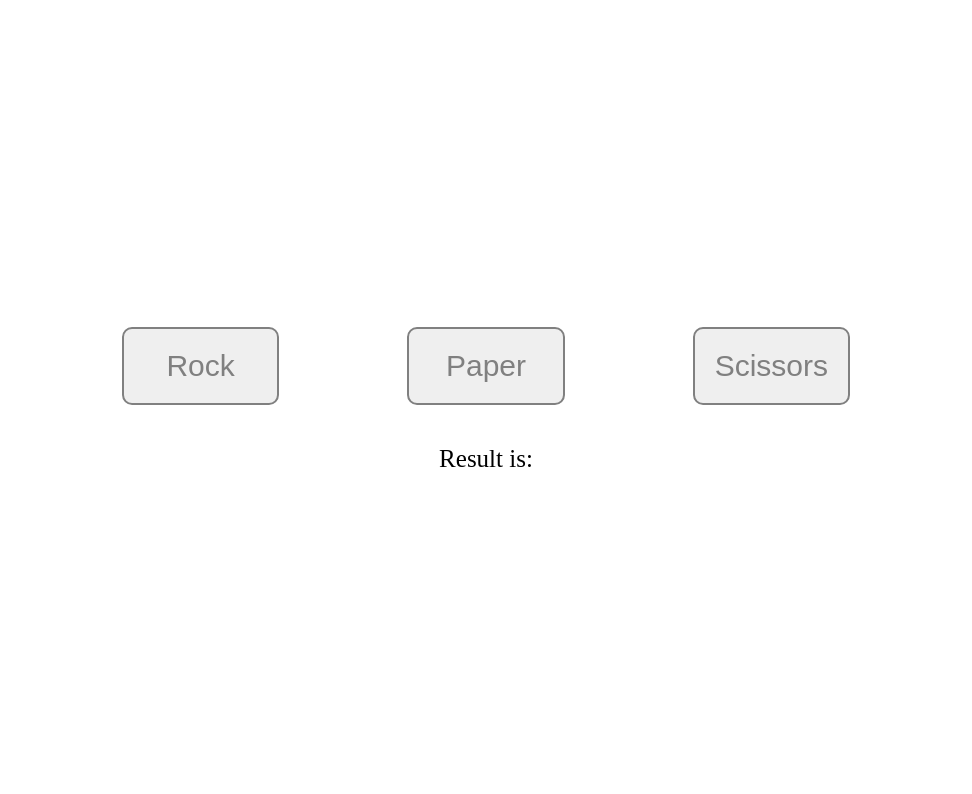
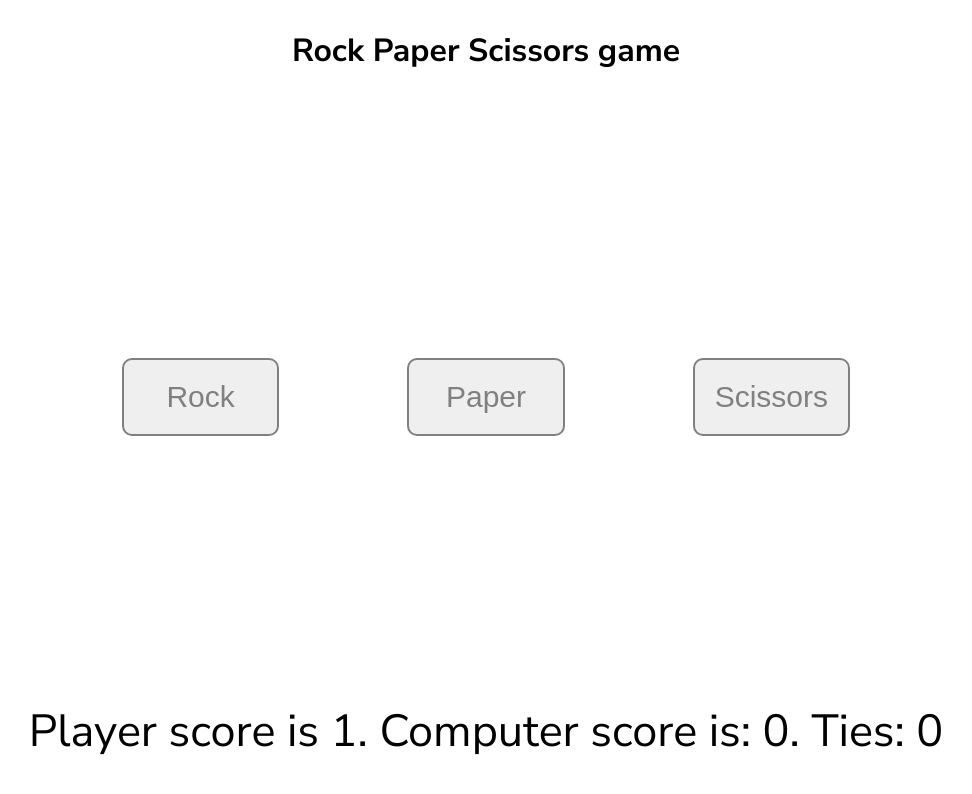
Before and after one commit to Ziviy/Odin-JS, a plain HTML site: page rock-paper-scissors/index.html in a window 1280 px wide. Both pictures are taken after a click on the button "Rock". Shown: the whole page, without its empty margins (154-1126 px from the left). Drawn offline with Linux system fonts and the light colour scheme.

Commit message:
Game logic reworked
Reworked game logic, added some css. There is more to be done

```diff
--- a/rock-paper-scissors/index.html
+++ b/rock-paper-scissors/index.html
@@ -9,13 +9,16 @@
 </head>
 <body>
   <div class="container">
+    <div class="topsection">
+        <h1>Rock Paper Scissors game</h1>
+    </div>
     <div class="buttons">
       <button class="button">Rock</button>
       <button class="button">Paper</button>
       <button class="button">Scissors</button>
     </div>
-    <div class="results">
-      <span>Result is:</span>
+    <div class = "results-container">
+      <span class = "results">Player score is 0. Computer score is: 0. Ties: 0</span>
     </div>
   </div>
 </body>
--- a/rock-paper-scissors/javascript.js
+++ b/rock-paper-scissors/javascript.js
@@ -4,12 +4,11 @@ function getComputerSelection() {
     return choice[random];
 }
 
-// function getPlayerSelection() {
-//     let playerSelection = prompt("Type your choice: ");
-//     playerSelection = playerSelection.toLowerCase();
-//     return playerSelection;
-
-// }
+function getPlayerSelection(e) {
+    let playerSelection = e.target.innerText.toLowerCase();
+    let computerSelection = getComputerSelection().toLowerCase();
+    game(computerSelection, playerSelection);
+}
 
 function playRound(computerSelection, playerSelection) {
     if (playerSelection == "rock") {
@@ -49,33 +48,52 @@ function playRound(computerSelection, playerSelection) {
     }
 }
 
-function game() {
-    let playerScore = 0;
-    let computerScore = 0;
-    for (let i = 0; i < 5; i++) {
-        let gameResult = playRound(getComputerSelection(), getPlayerSelection());
+function game(computerSelection, playerSelection) {
+
+    let gameResult = playRound(computerSelection, playerSelection);
+    if (playerScore < 5 && computerScore < 5) {
         if (gameResult == "Player wins") {
             playerScore++;
-            console.log(gameResult + "! Player score is " + playerScore + ". Computer score is: " + computerScore);
+            refreshScore();
         }
         else if (gameResult == "Computer wins") {
             computerScore++;
-            console.log(gameResult + "! Player score is " + playerScore + ". Computer score is: " + computerScore);
+            refreshScore();
         }
         else {
-            console.log(gameResult);
+            ties++;
+            refreshScore();
         }
+    }
+
+}
+
+function refreshScore() {
+
+    if (playerScore == 5) {
+        let txt = document.createTextNode("Player wins!");
+        let results = document.querySelector(".results");
+        results.innerText = "";
+        results.style.cssText = "font-weight: 700;";
+        results.appendChild(txt);
+        playerScore++;
+
+    }
+    else if (computerScore == 5) {
+        let txt = document.createTextNode("Computer wins!");
+        let results = document.querySelector(".results");
+        results.innerText = "";
+        results.style.cssText = "font-weight: 700;";
+        results.appendChild(txt);
+        computerScore++;
+    }
+    else {
+        document.querySelector(".results").textContent = "Player score is " + playerScore + ". Computer score is: "
+        + computerScore + ". Ties: " + ties;
     }
 }
 
-function getPlayerSelection(e) {
-    console.log("Event pointer for " + e.target.innerText);
-    let playerSelection = e.target.innerText.toLowerCase();
-    let computerSelection = getComputerSelection().toLowerCase();
-    console.log(playRound(computerSelection, playerSelection));
-}
-
-
+// Adding event listeners to buttons
 const buttons = document.querySelectorAll(".button");
 buttons.forEach( button => {
     button.addEventListener('click', getPlayerSelection);
@@ -83,3 +101,8 @@ buttons.forEach( button => {
 
 // let computerSelection = getComputerSelection();
 // let playerSelection = getPlayerSelection();
+
+
+var playerScore = 0;
+var computerScore = 0;
+var ties = 0;
--- a/rock-paper-scissors/style.css
+++ b/rock-paper-scissors/style.css
@@ -1,6 +1,10 @@
+@import url('https://fonts.googleapis.com/css2?family=Nunito+Sans:wght@400;700&display=swap');
+
+
+
 .container {
     display: flex;
-    justify-content: center;
+    justify-content: space-between;
     align-items: center;
     flex-direction: column;
     gap: 40px;
@@ -28,6 +32,19 @@
 
 }
 
-.results span {
-    font-size: 25px;
+.results-container {
+    margin-bottom: 30px;
 }
+
+.results{
+    font-size: 45px;
+}
+
+.top-section {
+    margin-bottom: auto;
+}
+
+body {
+    font-family: 'Nunito Sans', sans-serif;
+    font-weight: 400;
+}
```
